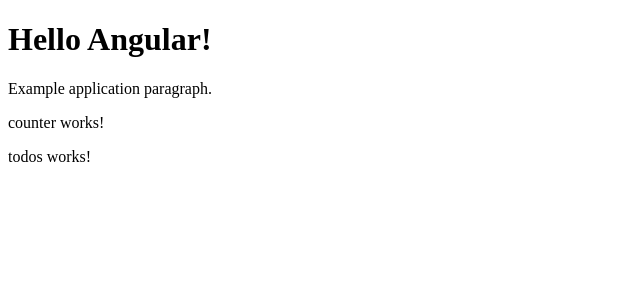
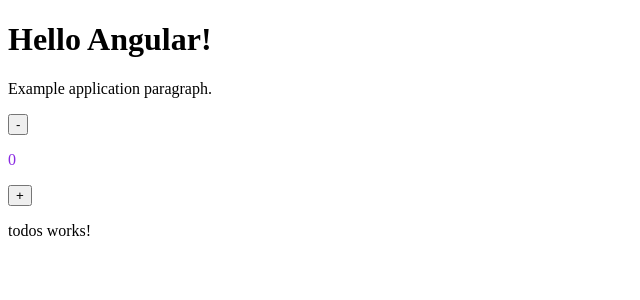
Before and after one commit to zwi3rzak/angular-intro-20220423, an Angular app: page / in a window 1280 px wide. Shown: the top 300 px of the page, without its empty margins (0-640 px from the left). Built offline with nearby package versions, Linux system fonts and the light colour scheme.

Commit message:
counter works

```diff
--- a/src/app/counter/counter.component.html
+++ b/src/app/counter/counter.component.html
@@ -1 +1,4 @@
-<p>counter works!</p>
+
+<button (click)="decrement()">-</button>
+<p>{{ value }}</p>
+<button (click)="increment()">+</button>
--- a/src/app/counter/counter.component.scss
+++ b/src/app/counter/counter.component.scss
@@ -0,0 +1,3 @@
+p{
+    color: blueviolet;
+}
--- a/src/app/counter/counter.component.ts
+++ b/src/app/counter/counter.component.ts
@@ -6,6 +6,17 @@
   styleUrls: ['./counter.component.scss']
 })
 export class CounterComponent implements OnInit {
+  value = 0;
+
+  increment() {
+    this.value++;
+  }
+
+  decrement() {
+    this.value--;
+  }
+
+
 
   constructor() { }
 
```
